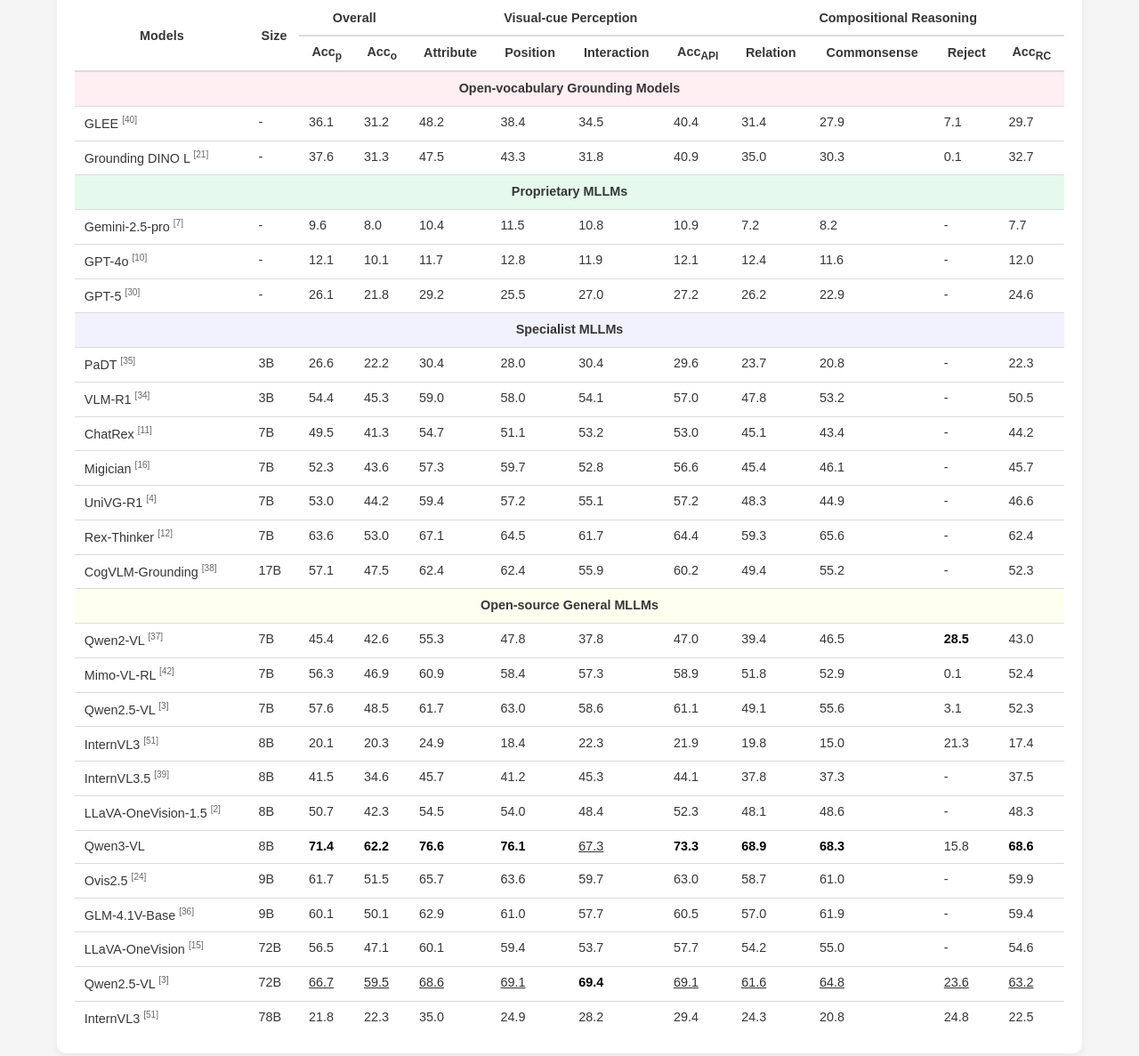
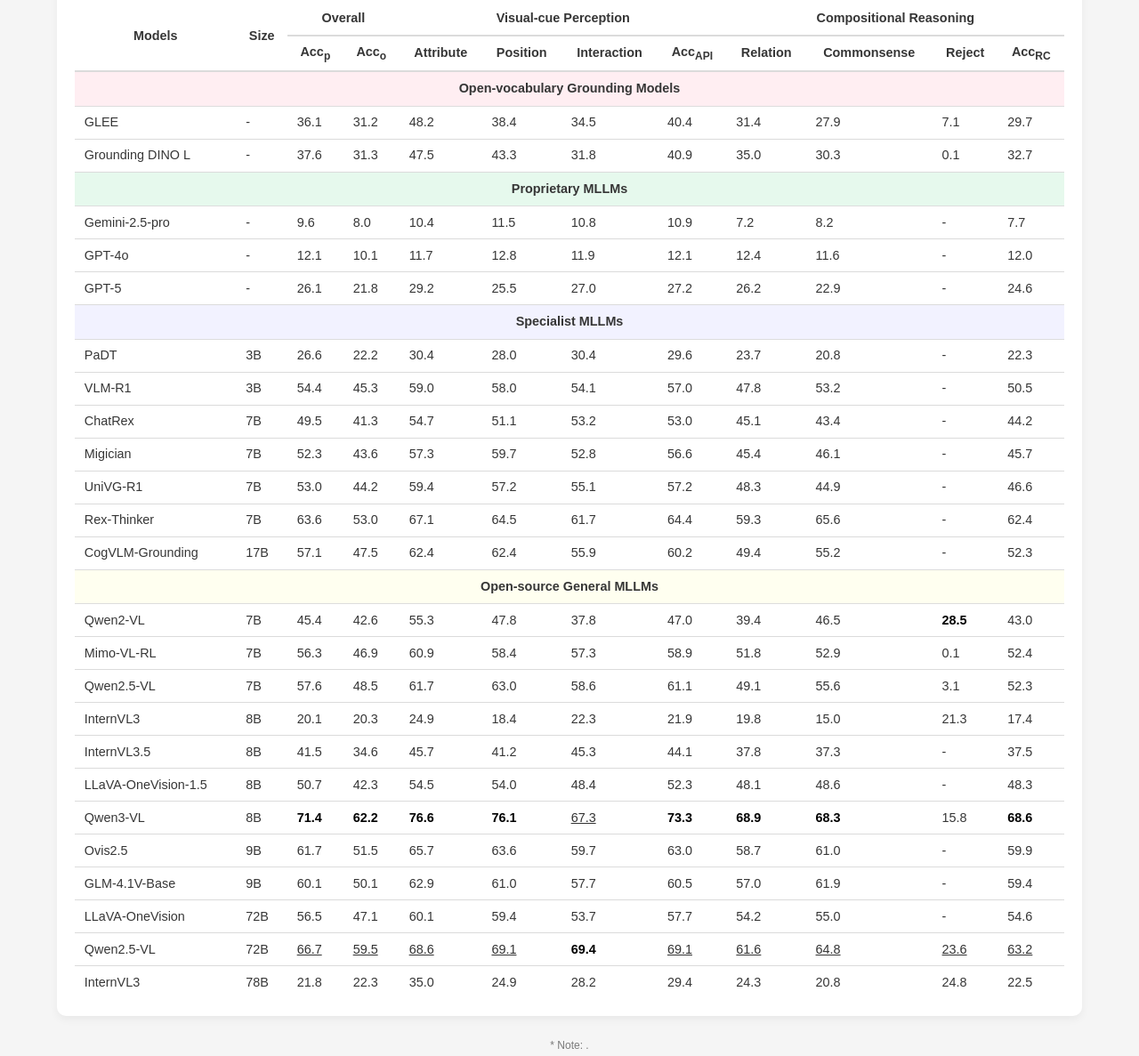
Before and after one commit to TG0110/refbench-pro.github.io, a plain HTML site: page index.html in a window 1280 px wide. Shown: the part 203-1390 px from the top of the page at 89% size. Drawn offline with nearby package versions, Linux system fonts and the light colour scheme; a web font is replaced by a local one.

Commit message:
changed typo

```diff
--- a/index.html
+++ b/index.html
@@ -158,7 +158,7 @@
                             <td colspan="12">Open-vocabulary Grounding Models</td>
                         </tr>
                         <tr>
-                            <td>GLEE <span class="cite">[40]</span></td>
+                            <td>GLEE</td>
                             <td>-</td>
                             <td>36.1</td>
                             <td>31.2</td>
@@ -172,7 +172,7 @@
                             <td>29.7</td>
                         </tr>
                         <tr>
-                            <td>Grounding DINO L <span class="cite">[21]</span></td>
+                            <td>Grounding DINO L</td>
                             <td>-</td>
                             <td>37.6</td>
                             <td>31.3</td>
@@ -191,7 +191,7 @@
                             <td colspan="12">Proprietary MLLMs</td>
                         </tr>
                         <tr>
-                            <td>Gemini-2.5-pro <span class="cite">[7]</span></td>
+                            <td>Gemini-2.5-pro</td>
                             <td>-</td>
                             <td>9.6</td>
                             <td>8.0</td>
@@ -205,7 +205,7 @@
                             <td>7.7</td>
                         </tr>
                         <tr>
-                            <td>GPT-4o <span class="cite">[10]</span></td>
+                            <td>GPT-4o</td>
                             <td>-</td>
                             <td>12.1</td>
                             <td>10.1</td>
@@ -219,7 +219,7 @@
                             <td>12.0</td>
                         </tr>
                         <tr>
-                            <td>GPT-5 <span class="cite">[30]</span></td>
+                            <td>GPT-5</td>
                             <td>-</td>
                             <td>26.1</td>
                             <td>21.8</td>
@@ -238,7 +238,7 @@
                             <td colspan="12">Specialist MLLMs</td>
                         </tr>
                         <tr>
-                            <td>PaDT <span class="cite">[35]</span></td>
+                            <td>PaDT</td>
                             <td>3B</td>
                             <td>26.6</td>
                             <td>22.2</td>
@@ -252,7 +252,7 @@
                             <td>22.3</td>
                         </tr>
                         <tr>
-                            <td>VLM-R1 <span class="cite">[34]</span></td>
+                            <td>VLM-R1</td>
                             <td>3B</td>
                             <td>54.4</td>
                             <td>45.3</td>
@@ -266,7 +266,7 @@
                             <td>50.5</td>
                         </tr>
                         <tr>
-                            <td>ChatRex <span class="cite">[11]</span></td>
+                            <td>ChatRex</td>
                             <td>7B</td>
                             <td>49.5</td>
                             <td>41.3</td>
@@ -280,7 +280,7 @@
                             <td>44.2</td>
                         </tr>
                         <tr>
-                            <td>Migician <span class="cite">[16]</span></td>
+                            <td>Migician</td>
                             <td>7B</td>
                             <td>52.3</td>
                             <td>43.6</td>
@@ -294,7 +294,7 @@
                             <td>45.7</td>
                         </tr>
                         <tr>
-                            <td>UniVG-R1 <span class="cite">[4]</span></td>
+                            <td>UniVG-R1</td>
                             <td>7B</td>
                             <td>53.0</td>
                             <td>44.2</td>
@@ -308,7 +308,7 @@
                             <td>46.6</td>
                         </tr>
                         <tr>
-                            <td>Rex-Thinker <span class="cite">[12]</span></td>
+                            <td>Rex-Thinker</td>
                             <td>7B</td>
                             <td>63.6</td>
                             <td>53.0</td>
@@ -322,7 +322,7 @@
                             <td>62.4</td>
                         </tr>
                         <tr>
-                            <td>CogVLM-Grounding <span class="cite">[38]</span></td>
+                            <td>CogVLM-Grounding</td>
                             <td>17B</td>
                             <td>57.1</td>
                             <td>47.5</td>
@@ -341,7 +341,7 @@
                             <td colspan="12">Open-source General MLLMs</td>
                         </tr>
                         <tr>
-                            <td>Qwen2-VL <span class="cite">[37]</span></td>
+                            <td>Qwen2-VL</td>
                             <td>7B</td>
                             <td>45.4</td>
                             <td>42.6</td>
@@ -355,7 +355,7 @@
                             <td>43.0</td>
                         </tr>
                         <tr>
-                            <td>Mimo-VL-RL <span class="cite">[42]</span></td>
+                            <td>Mimo-VL-RL</td>
                             <td>7B</td>
                             <td>56.3</td>
                             <td>46.9</td>
@@ -369,7 +369,7 @@
                             <td>52.4</td>
                         </tr>
                         <tr>
-                            <td>Qwen2.5-VL <span class="cite">[3]</span></td>
+                            <td>Qwen2.5-VL</td>
                             <td>7B</td>
                             <td>57.6</td>
                             <td>48.5</td>
@@ -383,7 +383,7 @@
                             <td>52.3</td>
                         </tr>
                         <tr>
-                            <td>InternVL3 <span class="cite">[51]</span></td>
+                            <td>InternVL3</td>
                             <td>8B</td>
                             <td>20.1</td>
                             <td>20.3</td>
@@ -397,7 +397,7 @@
                             <td>17.4</td>
                         </tr>
                         <tr>
-                            <td>InternVL3.5 <span class="cite">[39]</span></td>
+                            <td>InternVL3.5</td>
                             <td>8B</td>
                             <td>41.5</td>
                             <td>34.6</td>
@@ -411,7 +411,7 @@
                             <td>37.5</td>
                         </tr>
                         <tr>
-                            <td>LLaVA-OneVision-1.5 <span class="cite">[2]</span></td>
+                            <td>LLaVA-OneVision-1.5</td>
                             <td>8B</td>
                             <td>50.7</td>
                             <td>42.3</td>
@@ -440,7 +440,7 @@
                             <td class="best">68.6</td>
                         </tr>
                         <tr>
-                            <td>Ovis2.5 <span class="cite">[24]</span></td>
+                            <td>Ovis2.5</td>
                             <td>9B</td>
                             <td>61.7</td>
                             <td>51.5</td>
@@ -454,7 +454,7 @@
                             <td>59.9</td>
                         </tr>
                         <tr>
-                            <td>GLM-4.1V-Base <span class="cite">[36]</span></td>
+                            <td>GLM-4.1V-Base</td>
                             <td>9B</td>
                             <td>60.1</td>
                             <td>50.1</td>
@@ -468,7 +468,7 @@
                             <td>59.4</td>
                         </tr>
                         <tr>
-                            <td>LLaVA-OneVision <span class="cite">[15]</span></td>
+                            <td>LLaVA-OneVision</td>
                             <td>72B</td>
                             <td>56.5</td>
                             <td>47.1</td>
@@ -483,7 +483,7 @@
                         </tr>
                         <!-- Second Best -->
                         <tr>
-                            <td>Qwen2.5-VL <span class="cite">[3]</span></td>
+                            <td>Qwen2.5-VL</td>
                             <td>72B</td>
                             <td class="second">66.7</td>
                             <td class="second">59.5</td>
@@ -497,7 +497,7 @@
                             <td class="second">63.2</td>
                         </tr>
                         <tr>
-                            <td>InternVL3 <span class="cite">[51]</span></td>
+                            <td>InternVL3</td>
                             <td>78B</td>
                             <td>21.8</td>
                             <td>22.3</td>
@@ -514,7 +514,7 @@
                 </table>
             </div>
             <p class="is-size-7 has-text-grey has-text-centered">
-                * Note: Data extracted from the provided screenshot. Bold indicates the best result, Underline indicates the second best.
+                * Note: .
             </p>
         </div>
     </section>
```
